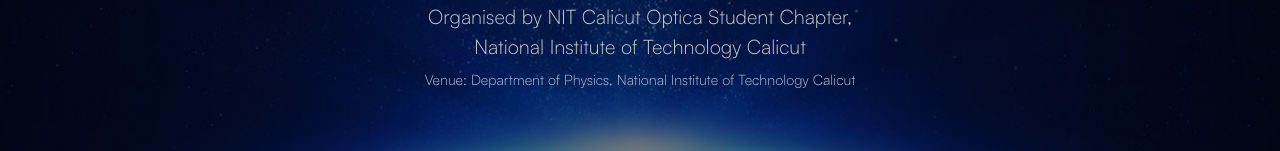
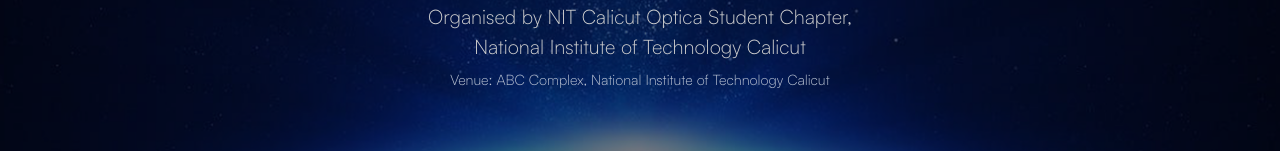
Before and after one commit to AFarHitman7/optix-conference, a React (Vite) app: page / in a window 1280 px wide. Shown: the part 428-579 px from the top of the page. Built offline with nearby package versions, Linux system fonts and the light colour scheme.

Commit message:
Update venue information in Home.jsx

```diff
--- a/src/pages/Home.jsx
+++ b/src/pages/Home.jsx
@@ -44,7 +44,7 @@
               National Institute of Technology Calicut
             </p>
             <p className={styles.venue}>
-              Venue: Department of Physics, National Institute of Technology
+              Venue: ABC Complex, National Institute of Technology
               Calicut
             </p>
             <div className={styles.buttons}>
```
